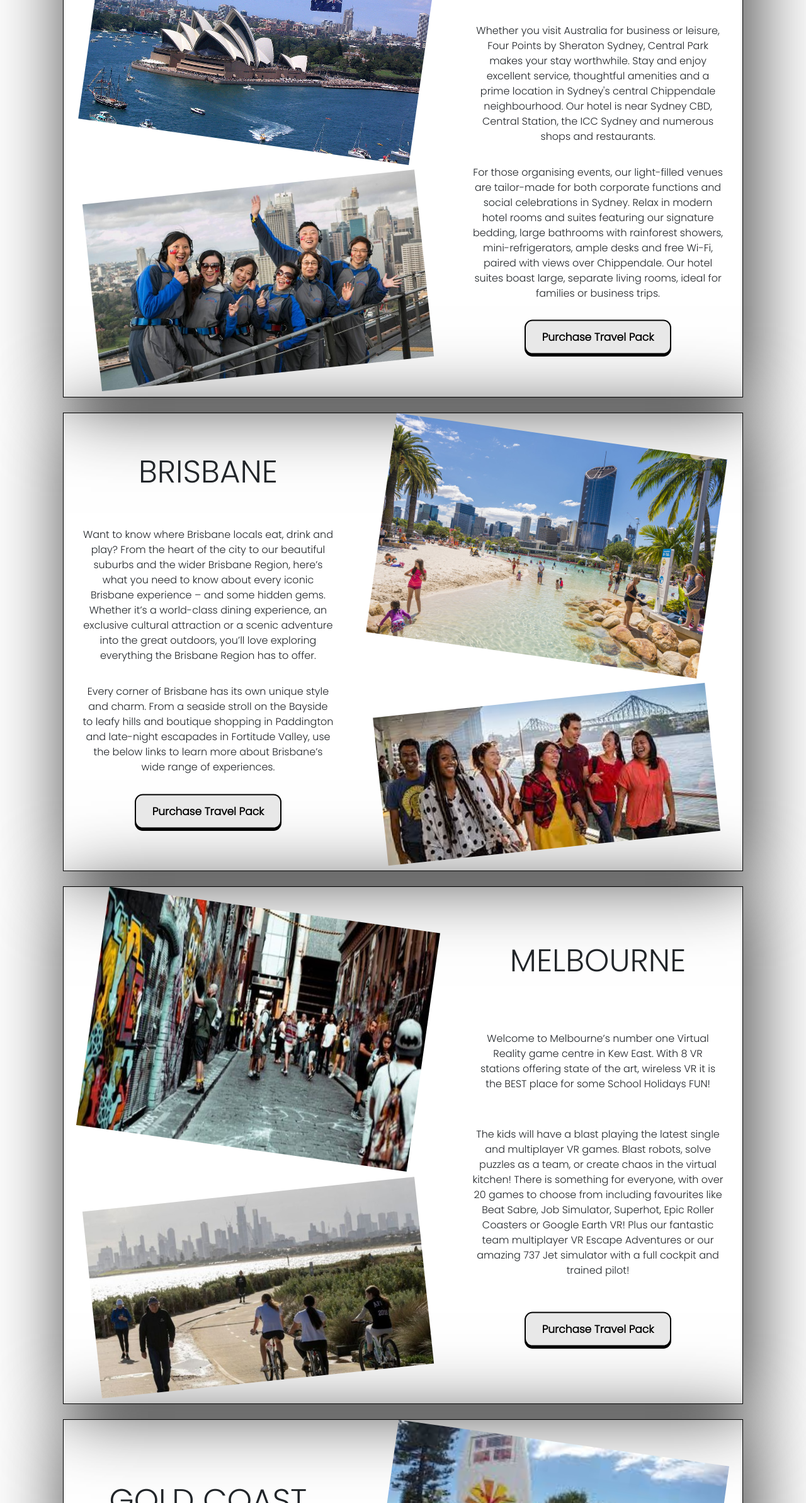
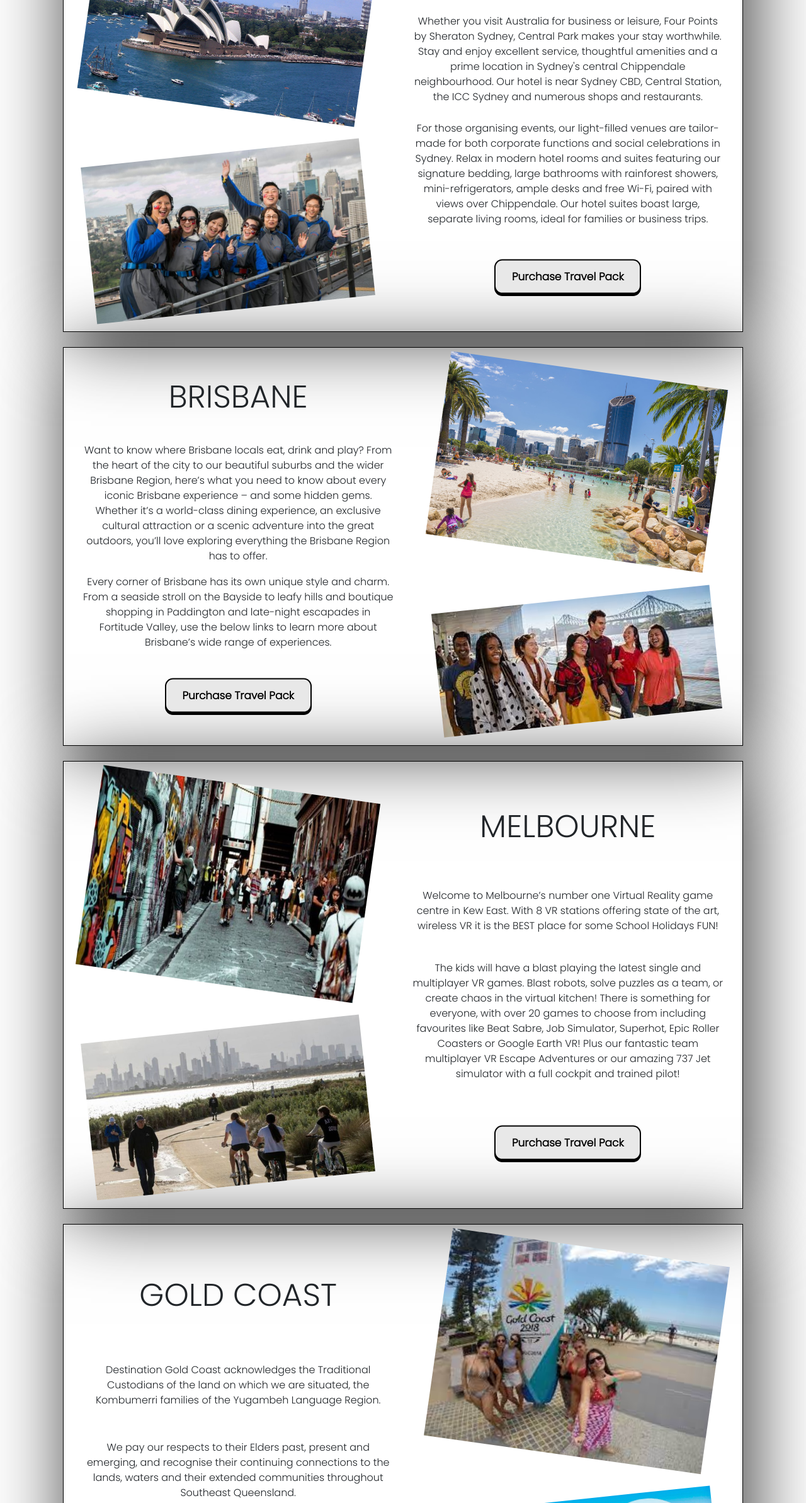
Before and after one commit to guiyee89/3er-PreEntrega-Guillermo-Di-Nanno, a plain HTML site: page html/travel.html in a window 1280 px wide. Shown: the part 414-2800 px from the top of the page at 63% size. Drawn offline with nearby package versions, Linux system fonts and the light colour scheme.

Commit message:
adaptando la pagina

```diff
--- a/html/travel.html
+++ b/html/travel.html
@@ -8,7 +8,7 @@
 
     <!-- CSS only -->
     <link href="https://cdn.jsdelivr.net/npm/bootstrap@5.2.2/dist/css/bootstrap.min.css" rel="stylesheet" integrity="sha384-Zenh87qX5JnK2Jl0vWa8Ck2rdkQ2Bzep5IDxbcnCeuOxjzrPF/et3URy9Bv1WTRi" crossorigin="anonymous">
-
+    <link rel="stylesheet" href="https://cdn.jsdelivr.net/npm/bootstrap-icons@1.10.3/font/bootstrap-icons.css">
     <!-- ANIMATE -->
     <link
     rel="stylesheet"
@@ -42,6 +42,7 @@
                     <li><a href="../html/service.html">Services</a></li>
                     <li><a href="../html/about.html">About</a></li>
                     <li><a href="../html/contact.html">Contact</a></li>
+                    <li><a href="../html/carrito1.html"> Shop &nbsp;&nbsp;<i class="bi bi-cart-fill"></i><span id="numerito" class="numerito">&nbsp; 0</span></a></li>
                 </ul>
             </nav>
         </header>
@@ -60,7 +61,7 @@
                     <div class="travel_text_buybutton" >
                         <h2>SYDNEY</h2>
                         <p>Whether you visit Australia for business or leisure, Four Points by Sheraton Sydney, Central Park makes your stay worthwhile. Stay and enjoy excellent service, thoughtful amenities and a prime location in Sydney's central Chippendale neighbourhood. Our hotel is near Sydney CBD, Central Station, the ICC Sydney and numerous shops and restaurants.</p>
-                        <p>For those organising events, our light-filled venues are tailor-made for both corporate functions and social celebrations in Sydney. Relax in modern hotel rooms and suites featuring our signature bedding, large bathrooms with rainforest showers, mini-refrigerators, ample desks and free Wi-Fi, paired with views over Chippendale. Our hotel suites boast large, separate living rooms, ideal for families or business trips.</p>
+                        <p class="p">For those organising events, our light-filled venues are tailor-made for both corporate functions and social celebrations in Sydney. Relax in modern hotel rooms and suites featuring our signature bedding, large bathrooms with rainforest showers, mini-refrigerators, ample desks and free Wi-Fi, paired with views over Chippendale. Our hotel suites boast large, separate living rooms, ideal for families or business trips.</p>
                         <a href="https://www.esky.com/?gclid=Cj0KCQiA37KbBhDgARIsAIzce144bzlqBmBOgB-FA-JVXY8oYpPYpL2Bd9KjtGmnCRSQgVhxWE3SilIaAi3_EALw_wcB#info" target="_blank" class="button_travel"><button id="brisbane">
                             <span class="button_top"> Purchase Travel Pack
                             </span>
@@ -73,7 +74,7 @@
                     <div class="travel_text_buybutton">
                         <h2>BRISBANE</h2>
                         <p>Want to know where Brisbane locals eat, drink and play? From the heart of the city to our beautiful suburbs and the wider Brisbane Region, here’s what you need to know about every iconic Brisbane experience – and some hidden gems. Whether it’s a world-class dining experience, an exclusive cultural attraction or a scenic adventure into the great outdoors, you’ll love exploring everything the Brisbane Region has to offer.</p>
-                        <p>
+                        <p class="p">
                         Every corner of Brisbane has its own unique style and charm. From a seaside stroll on the Bayside to leafy hills and boutique shopping in Paddington and late-night escapades in Fortitude Valley, use the below links to learn more about Brisbane’s wide range of experiences.
                         </p>
                         <a href="https://www.esky.com/?gclid=Cj0KCQiA37KbBhDgARIsAIzce144bzlqBmBOgB-FA-JVXY8oYpPYpL2Bd9KjtGmnCRSQgVhxWE3SilIaAi3_EALw_wcB#info" target="_blank"><button id="melbourne">
@@ -96,7 +97,7 @@
                     <div class="travel_text_buybutton">
                         <h2>MELBOURNE</h2>
                         <p>Welcome to Melbourne’s number one Virtual Reality game centre in Kew East. With 8 VR stations offering state of the art, wireless VR it is the BEST place for some School Holidays FUN!
-                        <p>
+                        <p class="p">
                         The kids will have a blast playing the latest single and multiplayer VR games. Blast robots, solve puzzles as a team, or create chaos in the virtual kitchen! There is something for everyone, with over 20 games to choose from including favourites like Beat Sabre, Job Simulator, Superhot, Epic Roller Coasters or Google Earth VR! Plus our fantastic team multiplayer VR Escape Adventures or our amazing 737 Jet simulator with a full cockpit and trained pilot!
                         </p>
                         <a href="https://www.esky.com/?gclid=Cj0KCQiA37KbBhDgARIsAIzce144bzlqBmBOgB-FA-JVXY8oYpPYpL2Bd9KjtGmnCRSQgVhxWE3SilIaAi3_EALw_wcB#info" target="_blank"><button id="goldcoast">
@@ -110,7 +111,7 @@
                     <div class="travel_text_buybutton">
                         <h2>GOLD COAST</h2>
                         <p>Destination Gold Coast acknowledges the Traditional Custodians of the land on which we are situated, the Kombumerri families of the Yugambeh Language Region.</p>
-                        <p>
+                        <p class="p">
                         We pay our respects to their Elders past, present and emerging, and recognise their continuing connections to the lands, waters and their extended communities throughout Southeast Queensland. </p>
                         <a href="https://www.esky.com/?gclid=Cj0KCQiA37KbBhDgARIsAIzce15wWhxKhufYCW1MXsVHp4ZhcAlqK8OARnf4HliHHVjVqQDvRU9gj2YaAqmpEALw_wcB#info" target="_blank"><button>
                             <span class="button_top"> Purchase Travel Pack
--- a/js/carrito.js
+++ b/js/carrito.js
@@ -13,6 +13,7 @@ const comprar = document.querySelector("#carrito-acciones-comprar")
 function cargarCarrito() {
 
   carritoProducto.innerHTML = "";
+
 
   if (productosEnCarrito && productosEnCarrito.length > 0) {
 
@@ -60,6 +61,7 @@ function cargarCarrito() {
     carritoProducto.classList.add("disabled");
     carritoAcciones.classList.add("disabled");
     carritoComprado.classList.add("disabled");
+    carritoAcciones.innerHTML = "";
   }
 
   actualizarBotonesEliminar();
@@ -112,4 +114,7 @@ function buyProducts() {
     carritoProducto.classList.add("disabled");
     carritoAcciones.classList.add("disabled");
     carritoComprado.classList.remove("disabled");
+
+    carritoProducto.innerHTML = "";
+    carritoAcciones.innerHTML = "";
 }
--- a/sass/partials/_carrito.scss
+++ b/sass/partials/_carrito.scss
@@ -1,5 +1,6 @@
 // ------- PAGINA DE ELECCION DE PRODUCTOS --------
 @use "./variables";
+
 :root {
   --clr-main: #2e2c2c;
   --clr-white: #ececec;
--- a/sass/partials/_index.scss
+++ b/sass/partials/_index.scss
@@ -17,6 +17,7 @@ $logo: 200px;
 body {
     font-family: "Poppins", sans-serif;
     overflow-x: hidden;
+
 }
 
 .t-center{
@@ -40,6 +41,7 @@ body {
     padding: 5px 21px;
     display: flex;
     align-items: center;
+
 
     a {
         color: #fff;
@@ -208,10 +210,10 @@ footer{
 
 // ------   TABLET Y MOBILE   ---------
 
-@media screen and (max-width: 950px) {
+@media screen and (max-width: 1190px) {
 
 // HEADER GENERAL
-    nav {
+    .lista {
         display: block;
         position: relative;
         padding: 15px 20px;
--- a/sass/partials/_travel.scss
+++ b/sass/partials/_travel.scss
@@ -38,10 +38,13 @@
 
         .travel_text_buybutton{
             height: 100%;
-            width: 70%;
+            width: 100%;
             justify-content: space-evenly;
             padding: 30px;
 
+            .p{
+                margin-bottom: 30px;
+            }
             h2{
                 margin-bottom: 25px;
                 font-size: 50px;
```
Also changed, not shown: html/about.html (+2 -0 lines), html/contact.html (+2 -0 lines), html/service.html (+2 -0 lines), index.html (+3 -1 lines), css/style.css, 1 other file.
